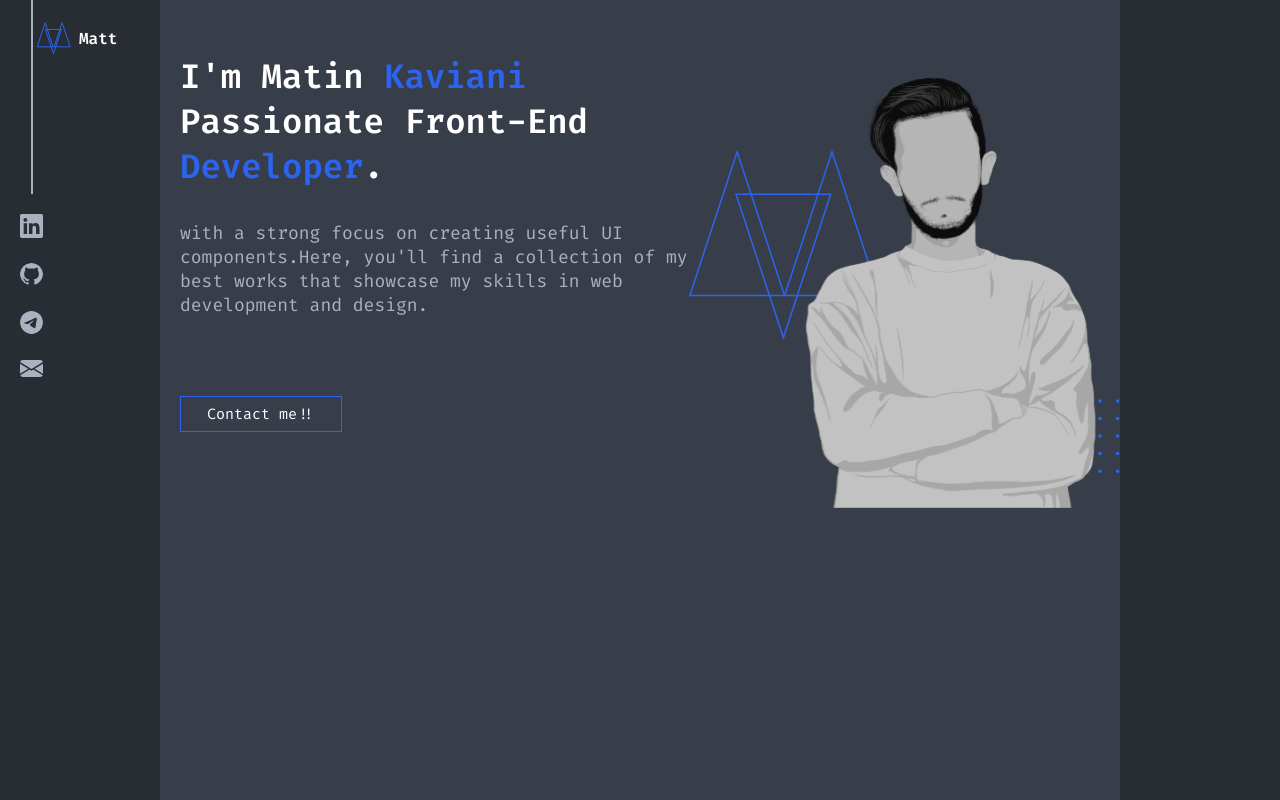
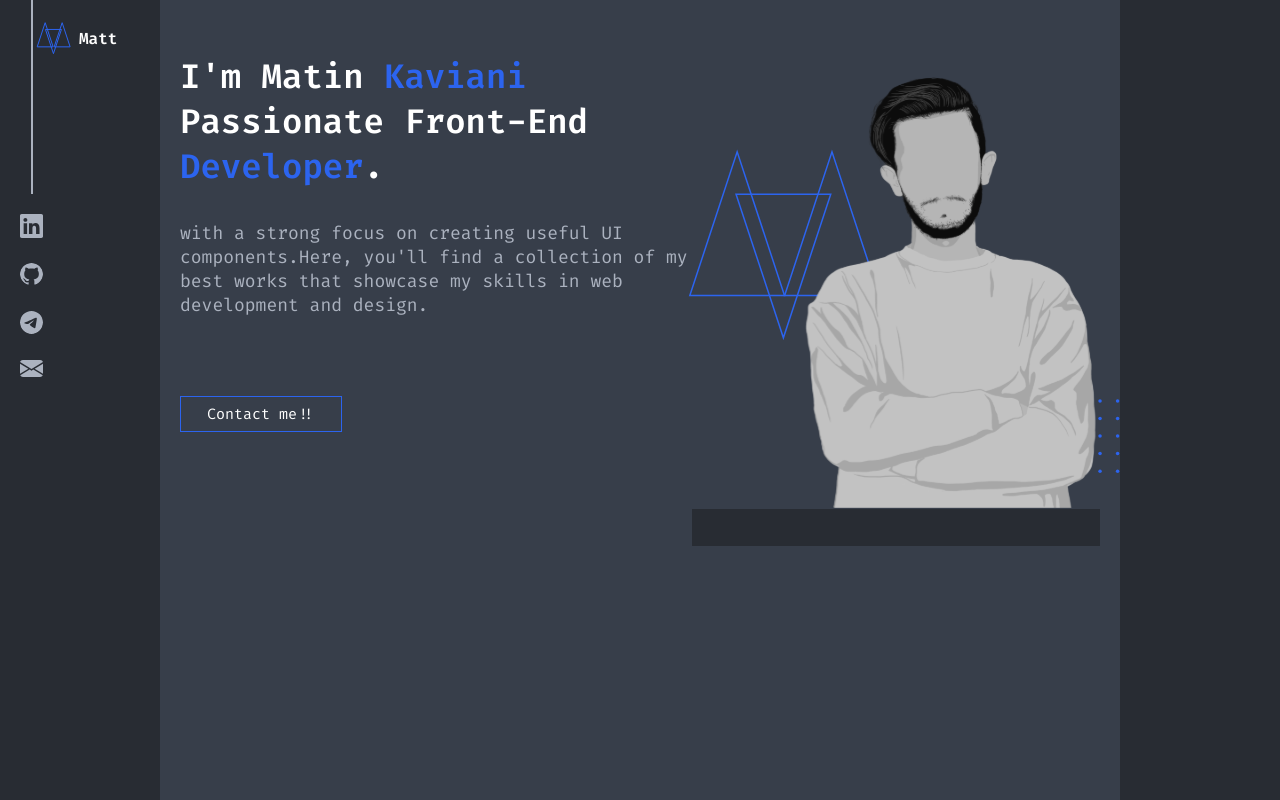
Before and after one commit to matinkaviani/matinkaviani, a Next.js app: page / in a window 1280 px wide. Shown: the top 800 px of the page. Built offline with nearby package versions, Linux system fonts and the light colour scheme.

Commit message:
Add intro image

```diff
--- a/modules/Intro/index.tsx
+++ b/modules/Intro/index.tsx
@@ -26,6 +26,7 @@ const Intro = () => {
                 </div>
             </div>
             <div className={styles.introImageContainer}>
+                <div className={styles.introImage}>
                     <svg className={styles.behindImageLogo} width="207" height="202" viewBox="0 0 207 202" fill="none" xmlns="http://www.w3.org/2000/svg">
                         <path d="M103.5 151.427L56.1599 7.86012L8.81978 151.427L103.5 151.427Z" stroke="#2C64EF" stroke-width="1.5" />
                         <path d="M55.0493 50.1899L102.389 193.757L149.73 50.1899L55.0493 50.1899Z" stroke="#2C64EF" stroke-width="1.5" />
@@ -60,6 +61,10 @@ const Intro = () => {
                         <circle cx="72.6087" cy="72.1632" r="1.7566" fill="#2C64EF" />
                     </svg>
                 </div>
+                <div className={styles.imageSlider}>
+                    <span className={styles.rect}></span>
+                </div>
+            </div>
         </div>
     )
 }
--- a/styles/intro/Intro.module.css
+++ b/styles/intro/Intro.module.css
@@ -34,6 +34,10 @@
     position: relative;
 }
 
+.introImage {
+    position: relative;
+}
+
 .introImageContainer img {
     z-index: 1;
     position: relative;
@@ -52,3 +56,12 @@
     left: -115px;
     z-index: 0;
 }
+
+.imageSlider {
+    width: 408px;
+    height: 37px;
+    background: rgb(var(--background-layout));
+    position: absolute;
+    right: 0;
+    bottom: -33px;
+}
```
Lines whose indentation alone changed are shown as unchanged.
